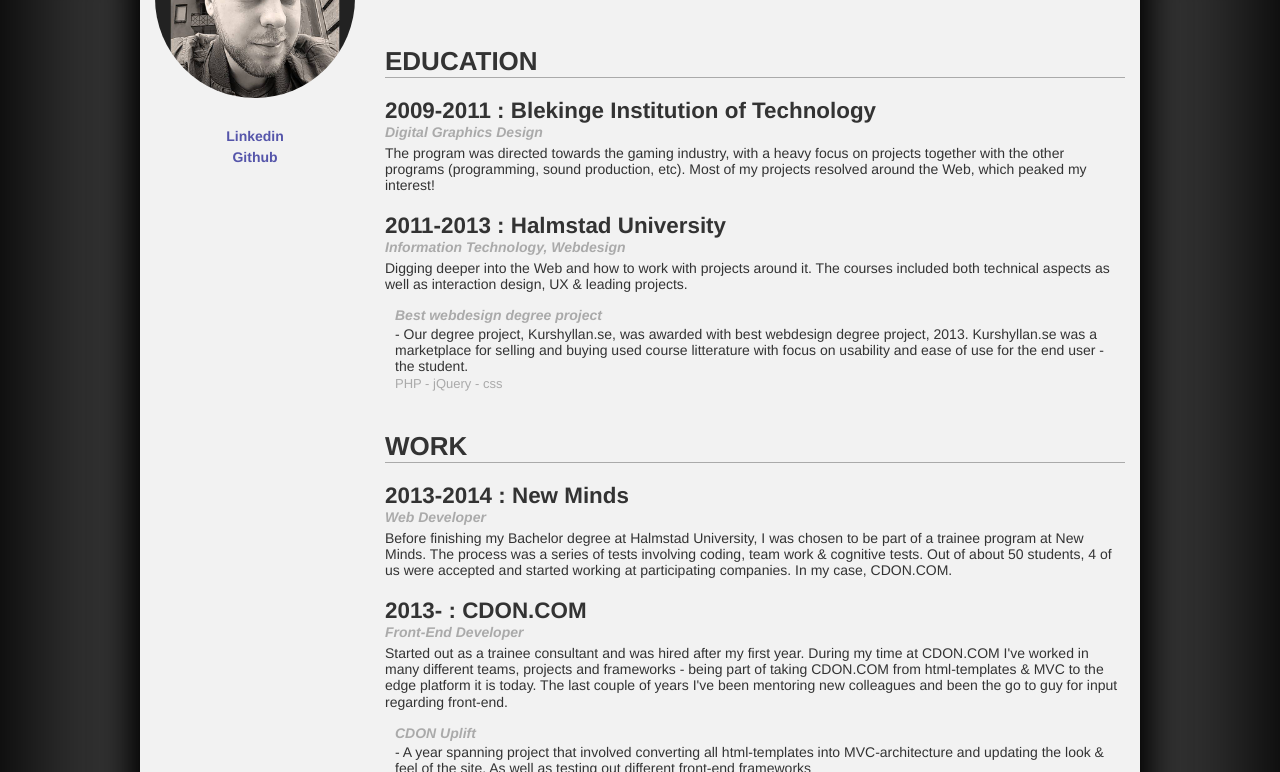
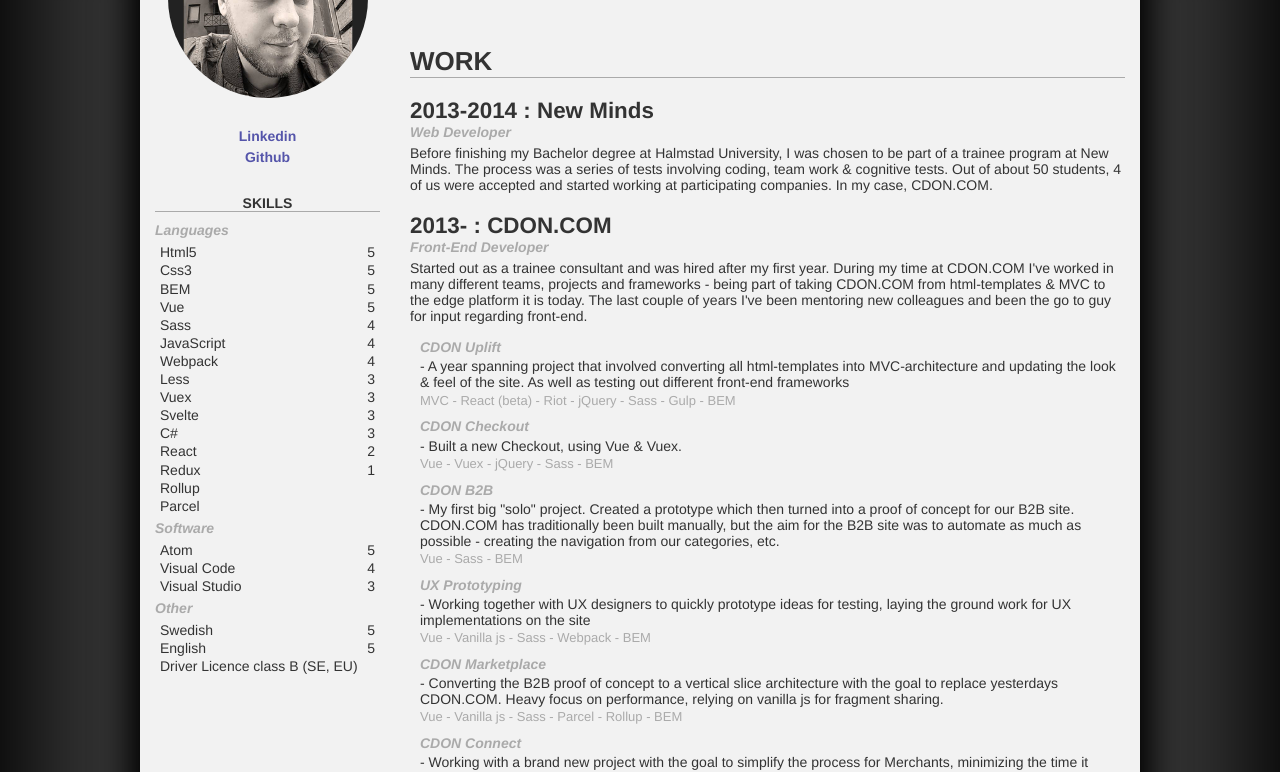
Before and after one commit to Mkayy90/CV, a React app: page / in a window 1280 px wide. Shown: the part 142-914 px from the top of the page. Built offline with nearby package versions, Linux system fonts and the light colour scheme.

Commit message:
Refactor & skills

```diff
--- a/src/app/App.js
+++ b/src/app/App.js
@@ -1,6 +1,6 @@
+import Sidebar from './components/Sidebar/Sidebar.js';
+import Main from './components/Main/Main.js';
 import './App.css';
-import Sidebar from './components/sidebar/Sidebar.js';
-import Main from './components/main/Main.js';
 
 function App() {
   return (
--- a/src/app/components/section/Section.css
+++ b/src/app/components/Experiences/Experiences.css
@@ -1,8 +1,8 @@
-.section-container {
+.experiences-container {
   padding-bottom: 20px;
 }
 
-.section__title {
+.experiences__title {
   margin-bottom: 4px;
   font-size: 2.6rem;
   font-weight: 600;
@@ -10,16 +10,16 @@
   border-bottom: 1px solid #aaa;
 }
 
-.section-item {
+.experience-item {
   margin: 20px 0;
 }
 
-.section-item__title {
+.experience-item__title {
   font-size: 1.6em;
   font-weight: 600;
 }
 
-.section-item__subtitle {
+.experience-item__subtitle {
   margin-bottom: 5px;
   color: #aaa;
   font-weight: 600;
--- /dev/null
+++ b/src/app/components/Experiences/Experiences.js
@@ -0,0 +1,27 @@
+import Projects from '../Projects/Projects';
+import './Experiences.css';
+
+function Experiences(props) {
+  const projects = (projects) => projects ? <Projects projects={projects} /> : null;
+
+  const experienceItems = props.items.map((item, i) => (
+    <div className="experience-item" key={i}>
+      <div className="experience-item__title">
+        <span>{item.years} : </span>{item.title}
+      </div>
+      <div className="experience-item__subtitle">{item.subtitle}</div>
+      <div className="experience-item__description">{item.description}</div>
+
+      {projects(item.projects)}
+    </div>
+  ));
+
+  return (
+    <section className="experiences-container">
+      <div className="experiences__title">{props.title}</div>
+      {experienceItems}
+    </section>
+  );
+}
+
+export default Experiences;
--- /dev/null
+++ b/src/app/components/Skills/Skills.css
@@ -0,0 +1,29 @@
+.skills-container {
+  margin-bottom: 30px;
+}
+
+.skills__title {
+  margin-bottom: 10px;
+  font-weight: 600;
+  text-align: center;
+  text-transform: uppercase;
+  border-bottom: 1px solid #aaa;
+}
+
+.skill-set-container {
+  margin-bottom: 5px;
+}
+
+.skill-set__title {
+  margin-bottom: 5px;
+  color: #aaa;
+  font-weight: 600;
+  font-style: italic;
+  text-transform: capitalize;
+}
+
+.skill-container {
+  display: flex;
+  justify-content: space-between;
+  padding: 1px 5px;
+}
--- /dev/null
+++ b/src/app/components/Skills/Skills.js
@@ -0,0 +1,28 @@
+import { skills } from './../../config';
+import './Skills.css';
+
+function Skills() {
+  const skillSet = (skillKey) => skills[skillKey].sort((a, b) => b.level - a.level).map((skill, i) => (
+    <div className="skill-container" key={i}>
+      <div className="skill__title">{skill.title}</div>
+      <div className="skill__level">{skill.level}</div>
+    </div>
+  ));
+
+  const skillKeys = Object.keys(skills);
+  const skillSets = skillKeys.map((key, i) => (
+    <div className="skill-set-container" key={i}>
+      <div className="skill-set__title">{key}</div>
+      {skillSet(key)}
+    </div>
+  ));
+
+  return (
+    <section className="skills-container">
+      <div className="skills__title">Skills</div>
+      {skillSets}
+    </section>
+  );
+}
+
+export default Skills;
--- a/src/app/components/main/Main.js
+++ b/src/app/components/main/Main.js
@@ -1,21 +1,21 @@
-import Section from './../section/Section';
-import config from './sections-config';
+import Experiences from './../Experiences/Experiences';
+import { education, work } from './../../config';
 import './Main.css';
 
 function Main() {
-  const sections = config;
+  const name = 'Max Kjellqvist Johnsson';
+  const title = 'Webdeveloper';
 
   return (
     <main className="main-container">
       <div className="main__header">
         <h1 className="header__title">CV:resume</h1>
-        <h4 className="header__subtitle">Max Kjellqvist Johnsson : Webdeveloper</h4>
+        <h4 className="header__subtitle">{name} : {title}</h4>
       </div>
 
       <div className="main__content">
-        <Section items={sections.education} title="Education" />
-        <Section items={sections.work} title="Work" />
-        <Section items={sections.other} title="Other" />
+        <Experiences items={work} title="Work" />
+        <Experiences items={education} title="Education" />
       </div>
     </main>
   );
--- a/src/app/components/main/sections-config.js
+++ /dev/null
@@ -1,118 +0,0 @@
-const config = {
-  'education': [
-    {
-      'years': '2009-2011',
-      'title': 'Blekinge Institution of Technology',
-      'subtitle': 'Digital Graphics Design',
-      'description': `The program was directed towards the gaming industry, with a heavy focus on projects together with the other programs (programming, sound production, etc). Most of my projects resolved around the Web, which peaked my interest!`
-    },
-    {
-      'years': '2011-2013',
-      'title': 'Halmstad University',
-      'subtitle': 'Information Technology, Webdesign',
-      'description': `Digging deeper into the Web and how to work with projects around it. The courses included both technical aspects as well as interaction design, UX & leading projects.`,
-      'projects': [
-        {
-          'title': 'Best webdesign degree project',
-          'description': `Our degree project, Kurshyllan.se, was awarded with best webdesign degree project, 2013. Kurshyllan.se was a marketplace for selling and buying used course litterature with focus on usability and ease of use for the end user - the student.`,
-          'tags': ['PHP', 'jQuery', 'css']
-        }
-      ]
-    }
-  ],
-  'work': [
-    {
-      'years': '2013-2014',
-      'title': 'New Minds',
-      'subtitle': 'Web Developer',
-      'description': `Before finishing my Bachelor degree at Halmstad University, I was chosen to be part of a trainee program at New Minds. The process was a series of tests involving coding, team work & cognitive tests. Out of about 50 students, 4 of us were accepted and started working at participating companies. In my case, CDON.COM.`
-    },
-    {
-      'years': '2013-',
-      'title': 'CDON.COM',
-      'subtitle': 'Front-End Developer',
-      'description': `Started out as a trainee consultant and was hired after my first year. During my time at CDON.COM I've worked in many different teams, projects and frameworks - being part of taking CDON.COM from html-templates & MVC to the edge platform it is today. The last couple of years I've been mentoring new colleagues and been the go to guy for input regarding front-end.`,
-      'projects': [
-        {
-          'title': 'CDON Uplift',
-          'description': 'A year spanning project that involved converting all html-templates into MVC-architecture and updating the look & feel of the site. As well as testing out different front-end frameworks',
-          'tags': ['MVC', 'React', 'Riot', 'jQuery', 'Sass', 'Gulp']
-        },
-        {
-          'title': 'CDON Checkout',
-          'description': 'Built a new Checkout, using Vue & Vuex.',
-          'tags': ['Vue', 'Vuex', 'Sass']
-        },
-        {
-          'title': 'CDON B2B',
-          'description': 'My first big "solo" project. Created a prototype which then turned into a proof of concept for our B2B site. CDON.COM has traditionally been built manually, but the aim for the B2B site was to automate as much as possible - creating the navigation from our categories, etc.',
-          'tags': ['Vue', 'Sass']
-        },
-        {
-          'title': 'UX Prototyping',
-          'description': 'Working together with UX designers to quickly prototype ideas for testing, laying the ground work for UX implementations on the site',
-          'tags': ['Vue', 'Vanilla js', 'Sass', 'Webpack']
-        },
-        {
-          'title': 'CDON Marketplace',
-          'description': 'Converting the B2B proof of concept to a vertical slice architecture with the goal to replace yesterdays CDON.COM. Heavy focus on performance, relying on vanilla js for fragment sharing.',
-          'tags': ['Vue', 'Vanilla js', 'Sass', 'Parcel', 'Rollup']
-        },
-        {
-          'title': 'CDON Connect',
-          'description': 'Working with a brand new project with the goal to simplify the process for Merchants, minimizing the time it takes to start selling on CDON Marketplace. I am currently the main tech lead for the Connect Web application, and has set up the architecture and internal code conventions with performance as a keyword.',
-          'tags': ['Vue', 'Vanilla js', 'Sass', 'Webpack']
-        },
-        {
-          'title': 'Other',
-          'description': 'Been laying the front-end architecture and ways of working. Implemented code-splitting and TypeScript. Done mentorship, workshops & driven performance work in general.',
-          'tags': []
-        }
-      ]
-    }
-  ],
-  'other': [
-    {
-      'title': 'Competences',
-      'projects': [
-        {
-          'title': 'Languages & tools',
-          'description': 'Html, Css, Sass, Less, Vue, Vuex, JavaScript, Webpack, Rollup, Parcel, C#, Svelte',
-          'tags': []
-        },
-        {
-          'title': 'Software',
-          'description': 'Visual Studio, Visual Code, Atom',
-          'tags': []
-        },
-      ]
-    },
-    {
-      'title': 'About me',
-      'projects': [
-        {
-          'title': 'Languages',
-          'description': 'Swedish, English',
-          'tags': []
-        },
-        {
-          'title': 'Licences',
-          'description': 'Driver Licence class B (SE, EU)',
-          'tags': []
-        },
-        {
-          'title': 'Life',
-          'description': 'Live in Lund with my fiance & dog. Love tech in all forms. Love nature & hiking.',
-          'tags': []
-        },
-        {
-          'title': 'Work',
-          'description': 'I strive to write both good looking, performant and understandable code. Every now and then I try out the latest in the front-end world, like Svelte.',
-          'tags': []
-        },
-      ]
-    }
-  ]
-}
-
-export default config;
--- a/src/app/components/section/Section.js
+++ /dev/null
@@ -1,25 +0,0 @@
-import Projects from './../projects/Projects';
-import './Section.css';
-
-function Section(props) {
-  const sectionItems = props.items.map((item, i) => (
-    <div className="section-item" key={i}>
-      <div className="section-item__title">
-        {item.years ? (<span>{item.years} : </span>) : null}
-        {item.title}
-      </div>
-      {item.subtitle ? <div className="section-item__subtitle">{item.subtitle}</div> : null }
-      {item.description ? <div className="section-item__description">{item.description}</div> : null }
-      {item.projects ? <Projects projects={item.projects} /> : null}
-    </div>
-  ));
-
-  return (
-    <section className="section-container">
-      <div className="section__title">{props.title}</div>
-      {sectionItems}
-    </section>
-  );
-}
-
-export default Section;
--- a/src/app/components/sidebar/Sidebar.css
+++ b/src/app/components/sidebar/Sidebar.css
@@ -1,4 +1,5 @@
 .sidebar-container {
+  min-width: 225px;
   padding: 15px;
 }
 
@@ -7,7 +8,8 @@
   overflow: hidden;
   width: 200px;
   height: 200px;
-  margin-bottom: 30px;
+  margin: 0 auto 30px;
+  text-align: center;
   border-radius: 50%;
 }
 
@@ -23,6 +25,7 @@
 
 .sidebar__links {
   text-align: center;
+  margin-bottom: 30px;
 }
 .sidebar__links a {
   display: block;
--- a/src/app/components/sidebar/Sidebar.js
+++ b/src/app/components/sidebar/Sidebar.js
@@ -1,5 +1,6 @@
+import Skills from '../Skills/Skills';
+import image from './profile-img.jpg';
 import './Sidebar.css';
-import image from './profile-img.jpg';
 
 function Sidebar() {
   return (
@@ -12,6 +13,10 @@
         <a href="https://www.linkedin.com/in/max-kjellqvist-johnsson-57001559/">Linkedin</a>
         <a href="https://github.com/Mkayy90/CV">Github</a>
       </div>
+
+      <div className="sidebar__skills">
+        <Skills />
+      </div>
     </div>
   );
 }
--- /dev/null
+++ b/src/app/config.js
@@ -0,0 +1,120 @@
+
+export const education = [
+  {
+    'years': '2009-2011',
+    'title': 'Blekinge Institution of Technology',
+    'subtitle': 'Digital Graphics Design',
+    'description': `The program was directed towards the gaming industry, with a heavy focus on projects together with the other programs (programming, sound production, etc). Most of my projects resolved around the Web, which peaked my interest!`
+  },
+  {
+    'years': '2011-2013',
+    'title': 'Halmstad University',
+    'subtitle': 'Information Technology, Webdesign',
+    'description': `Digging deeper into the Web and how to work with projects around it. The courses included both technical aspects as well as interaction design, UX & leading projects.`,
+    'projects': [
+      {
+        'title': 'Best webdesign degree project',
+        'description': `Our degree project, Kurshyllan.se, was awarded with best webdesign degree project, 2013. Kurshyllan.se was a marketplace for selling and buying used course litterature with focus on usability and ease of use for the end user - the student.`,
+        'tags': ['PHP', 'jQuery', 'Css']
+      }
+    ]
+  }
+];
+
+export const work = [
+  {
+    'years': '2013-2014',
+    'title': 'New Minds',
+    'subtitle': 'Web Developer',
+    'description': `Before finishing my Bachelor degree at Halmstad University, I was chosen to be part of a trainee program at New Minds. The process was a series of tests involving coding, team work & cognitive tests. Out of about 50 students, 4 of us were accepted and started working at participating companies. In my case, CDON.COM.`
+  },
+  {
+    'years': '2013-',
+    'title': 'CDON.COM',
+    'subtitle': 'Front-End Developer',
+    'description': `Started out as a trainee consultant and was hired after my first year. During my time at CDON.COM I've worked in many different teams, projects and frameworks - being part of taking CDON.COM from html-templates & MVC to the edge platform it is today. The last couple of years I've been mentoring new colleagues and been the go to guy for input regarding front-end.`,
+    'projects': [
+      {
+        'title': 'CDON Uplift',
+        'description': 'A year spanning project that involved converting all html-templates into MVC-architecture and updating the look & feel of the site. As well as testing out different front-end frameworks',
+        'tags': ['MVC', 'React (beta)', 'Riot', 'jQuery', 'Sass', 'Gulp', 'BEM']
+      },
+      {
+        'title': 'CDON Checkout',
+        'description': 'Built a new Checkout, using Vue & Vuex.',
+        'tags': ['Vue', 'Vuex', 'jQuery', 'Sass', 'BEM']
+      },
+      {
+        'title': 'CDON B2B',
+        'description': 'My first big "solo" project. Created a prototype which then turned into a proof of concept for our B2B site. CDON.COM has traditionally been built manually, but the aim for the B2B site was to automate as much as possible - creating the navigation from our categories, etc.',
+        'tags': ['Vue', 'Sass', 'BEM']
+      },
+      {
+        'title': 'UX Prototyping',
+        'description': 'Working together with UX designers to quickly prototype ideas for testing, laying the ground work for UX implementations on the site',
+        'tags': ['Vue', 'Vanilla js', 'Sass', 'Webpack', 'BEM']
+      },
+      {
+        'title': 'CDON Marketplace',
+        'description': 'Converting the B2B proof of concept to a vertical slice architecture with the goal to replace yesterdays CDON.COM. Heavy focus on performance, relying on vanilla js for fragment sharing.',
+        'tags': ['Vue', 'Vanilla js', 'Sass', 'Parcel', 'Rollup', 'BEM']
+      },
+      {
+        'title': 'CDON Connect',
+        'description': 'Working with a brand new project with the goal to simplify the process for Merchants, minimizing the time it takes to start selling on CDON Marketplace. I am currently the main tech lead for the Connect Web application, and has set up the architecture and internal code conventions with performance as a keyword.',
+        'tags': ['TypeScript', 'Vue', 'Vanilla js', 'Sass', 'Webpack', 'BEM']
+      },
+      {
+        'title': 'Other',
+        'description': 'Been laying the front-end architecture and ways of working. Implemented code-splitting and TypeScript. Done mentorship, workshops & driven performance work in general.',
+        'tags': ['TypeScript', 'Code splitting', 'Performance', 'Mentorship', 'Knowledge sharing', 'Architecture']
+      }
+    ]
+  }
+];
+
+export const skills = {
+  'languages': [
+    { 'title': 'Html5', 'level': 5 },
+    { 'title': 'Css3', 'level': 5 },
+    { 'title': 'Sass', 'level': 4 },
+    { 'title': 'Less', 'level': 3 },
+    { 'title': 'BEM', 'level': 5 },
+    { 'title': 'Vue', 'level': 5 },
+    { 'title': 'Vuex', 'level': 3 },
+    { 'title': 'JavaScript', 'level': 4 },
+    { 'title': 'Svelte', 'level': 3 },
+    { 'title': 'React', 'level': 2 },
+    { 'title': 'Redux', 'level': 1 },
+    { 'title': 'C#', 'level': 3 },
+    { 'title': 'Webpack', 'level': 4 },
+    { 'title': 'Rollup', 'level': null },
+    { 'title': 'Parcel', 'level': null }
+  ],
+  'software': [
+    { 'title': 'Visual Studio', 'level': 3 },
+    { 'title': 'Visual Code', 'level': 4 },
+    { 'title': 'Atom', 'level': 5 }
+  ],
+  'other': [
+    { 'title': 'Swedish', 'level': 5 },
+    { 'title': 'English', 'level': 5 },
+    { 'title': 'Driver Licence class B (SE, EU)', 'level': null }
+  ]
+};
+
+export const about = [
+  {
+    'title': 'About me',
+    'me': [
+      {
+        'title': 'Life',
+        'description': 'Live in Lund with my fiance & dog. Love tech in all forms. Love nature & hiking.',
+      },
+      {
+        'title': 'Work',
+        'description': 'I strive to write both good looking, performant and understandable code. Every now and then I try out the latest in the front-end world, like Svelte.',
+      },
+    ]
+  }
+];
```
Also changed, not shown: 1 other file.
